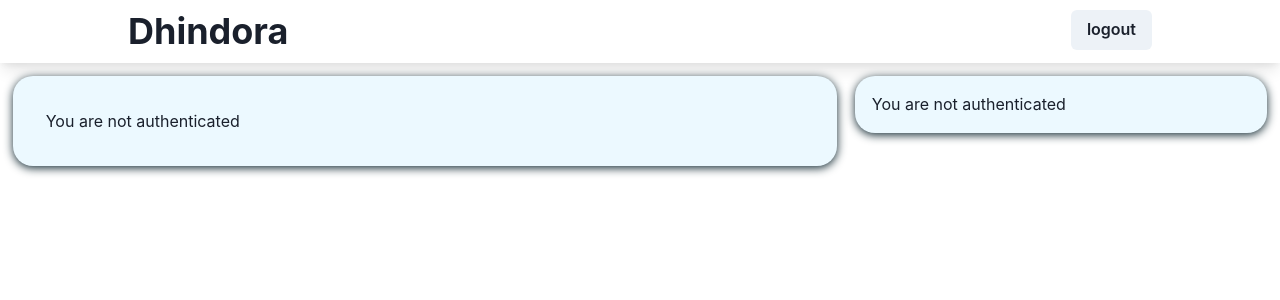
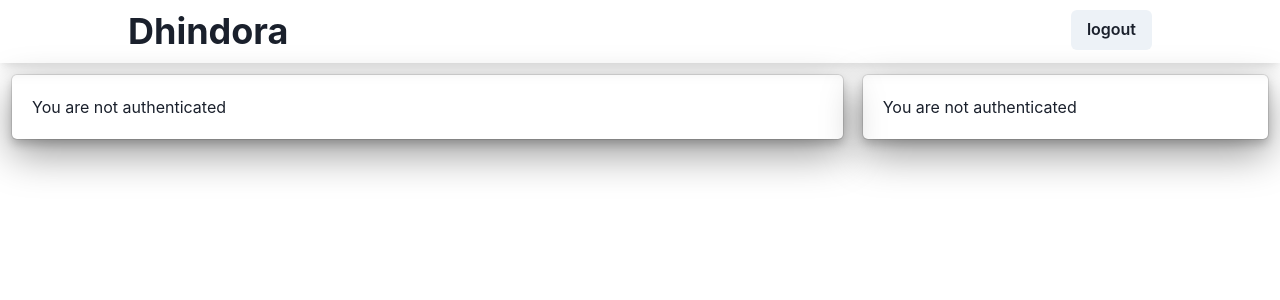
Before and after one commit to Dhanasaitholeti/Announcements, a React (Vite) app in the folder Announcements-client/: page /home in a window 1280 px wide. Shown: the top 300 px of the page. Built offline with nearby package versions, Linux system fonts and the light colour scheme; no server answers.

Commit message:
changes:added grid in Dashboard page using chakra ui and added styles

```diff
--- a/Announcements-client/src/components/Dashboard.jsx
+++ b/Announcements-client/src/components/Dashboard.jsx
@@ -1,29 +1,40 @@
-import "../styles/Dashboard.css";
+import { Box, Grid, GridItem, SimpleGrid } from "@chakra-ui/react";
+
+import { Route, Routes } from "react-router-dom";
 import checkToken from "./checks/checkToken";
 import Announcement from "./Announcements";
 import UserDetails from "./UserDetails";
-import { Route, Routes } from "react-router-dom";
 import AnnouncementForm from "./AnnouncementForm";
+import ShowAnnouncement from "./ShowAnnoucement";
 import NotFound from "./NotFound";
-import ShowAnnouncement from "./ShowAnnoucement";
 
 const Dashboard = () => {
+  const boxstyles = {
+    boxShadow: "dark-lg",
+    borderRadius: 5,
+    p: 5,
+  };
+
   checkToken();
 
   return (
-    <div className="Main-Area">
-      <div className="Announcement-part">
+    <Grid templateColumns="repeat(6,1fr)" gap={5} p={3}>
+      <GridItem colSpan={4}>
+        <Box {...boxstyles}>
           <Routes>
             <Route path="/" element={<Announcement />} />
             <Route path="/new-announcement" element={<AnnouncementForm />} />
             <Route path="/announcement/:id" element={<ShowAnnouncement />} />
             <Route path="/*" element={<NotFound />} />
           </Routes>
-      </div>
-      <div className="userdetails-part">
+        </Box>
+      </GridItem>
+      <GridItem colStart={5} colSpan={2}>
+        <Box {...boxstyles}>
           <UserDetails />
-      </div>
-    </div>
+        </Box>
+      </GridItem>
+    </Grid>
   );
 };
 
```
Lines whose indentation alone changed are shown as unchanged.
